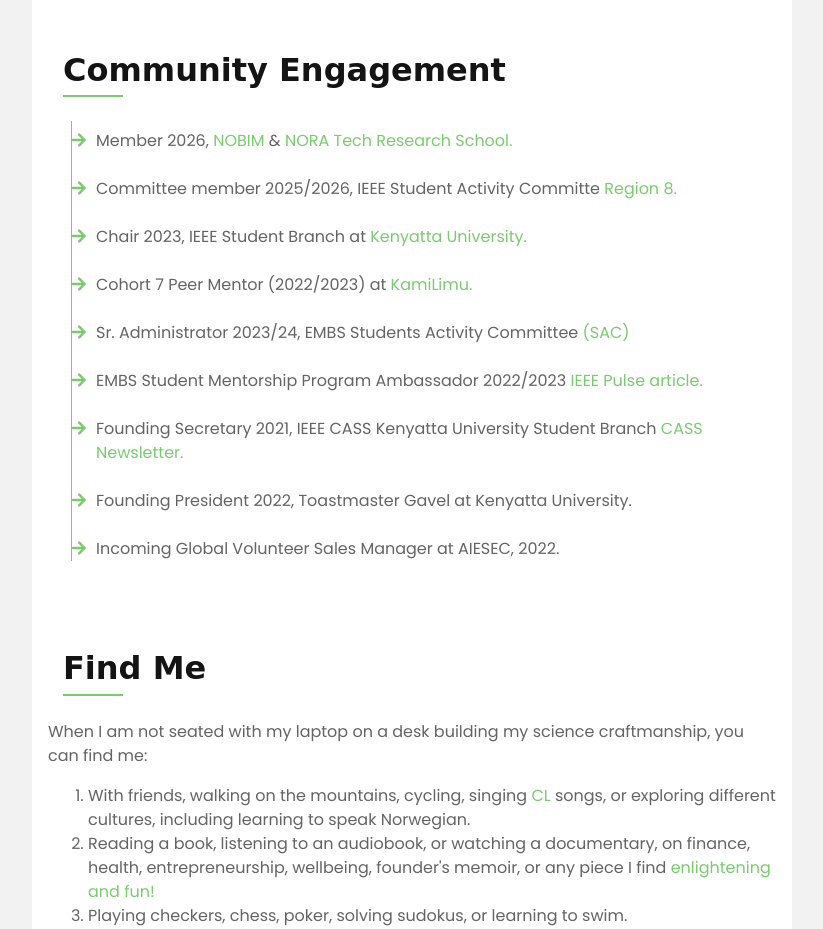
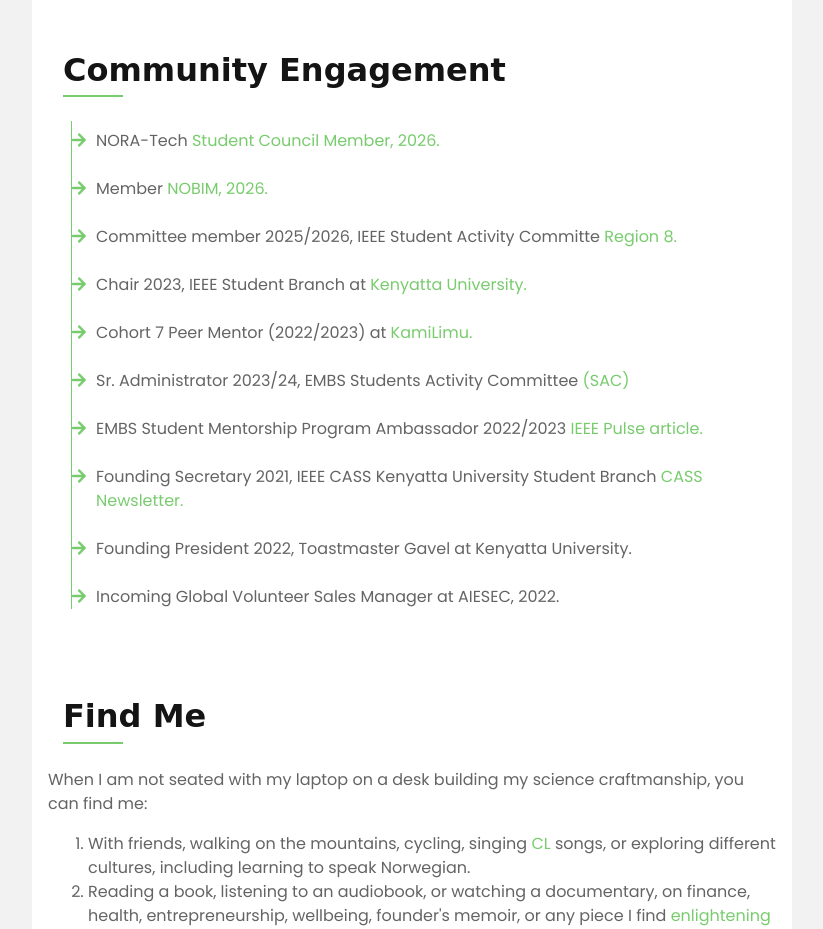
Before and after one commit to Antony-gitau/Antony-gitau.github.io, a plain HTML site: page index.html in a window 1280 px wide. Shown: the part 5200-6129 px from the top of the page, without its empty margins (418-1241 px from the left). Drawn offline with nearby package versions, Linux system fonts and the light colour scheme; a web font is replaced by a local one.

Commit message:
minor updates

```diff
--- a/index.html
+++ b/index.html
@@ -467,8 +467,12 @@
 
                 <div class="position-relative mb-4">
                     <i class="fa fa-arrow-right text-primary position-absolute" style="top: 3px; left: -24px;"></i>
-                    <p class="mb-1"> Member 2026,
-                    <a href="https://www.nobim.no/home" target="_blank" rel="noopener noreferrer">NOBIM</a> & <a href="https://www.nora.ai/nora-research-school/nora-tech/NORA-tech.html" target="_blank" rel="noopener noreferrer">NORA Tech Research School.</a></p>
+                    <p class="mb-1"> NORA-Tech <a href="https://www.nora.ai/nora-research-school/nora-tech/research-school-structure/student-council/" target="_blank" rel="noopener noreferrer"> Student Council Member, 2026.</a></p>
+                </div>
+                <div class="position-relative mb-4">
+                    <i class="fa fa-arrow-right text-primary position-absolute" style="top: 3px; left: -24px;"></i>
+                    <p class="mb-1"> Member
+                    <a href="https://www.nobim.no/home" target="_blank" rel="noopener noreferrer">NOBIM, 2026.</a> </p>
                 </div>
                  <div class="position-relative mb-4">
                     <i class="fa fa-arrow-right text-primary position-absolute" style="top: 3px; left: -24px;"></i>
```
